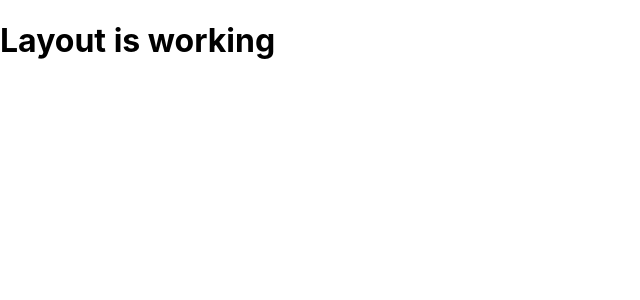
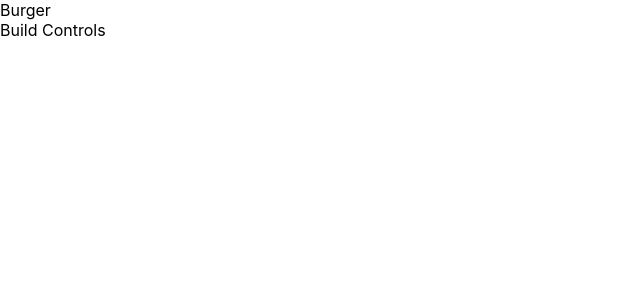
Before and after one commit to arifemir/burger-builder, a React (Create React App) app: page / in a window 1280 px wide. Shown: the top 300 px of the page, without its empty margins (0-640 px from the left). Built offline with nearby package versions, Linux system fonts and the light colour scheme.

Commit message:
BurgerBuilder component created;

```diff
--- a/src/App.js
+++ b/src/App.js
@@ -1,11 +1,12 @@
 import React from 'react';
 import Fragment from "./hoc/Fragment";
 import Layout from "./components/Layout/Layout";
+import BurgerBuilder from "./containers/BurgerBuilder/BurgerBuilder";
 function App() {
   return (
     <Fragment>
       <Layout>
-        <h1>Layout is working</h1>
+        <BurgerBuilder/>
       </Layout>
     </Fragment>
   );
--- /dev/null
+++ b/src/containers/BurgerBuilder/BurgerBuilder.js
@@ -0,0 +1,15 @@
+import React, {Component} from 'react';
+import Fragment from "../../hoc/Fragment";
+
+class BurgerBuilder extends Component {
+  render() {
+    return (
+      <Fragment>
+        <div>Burger</div>
+        <div>Build Controls</div>
+      </Fragment>
+    );
+  }
+}
+
+export default BurgerBuilder;
```
Also changed, not shown: 1 other file (tests, documents, lock files or other folders).
